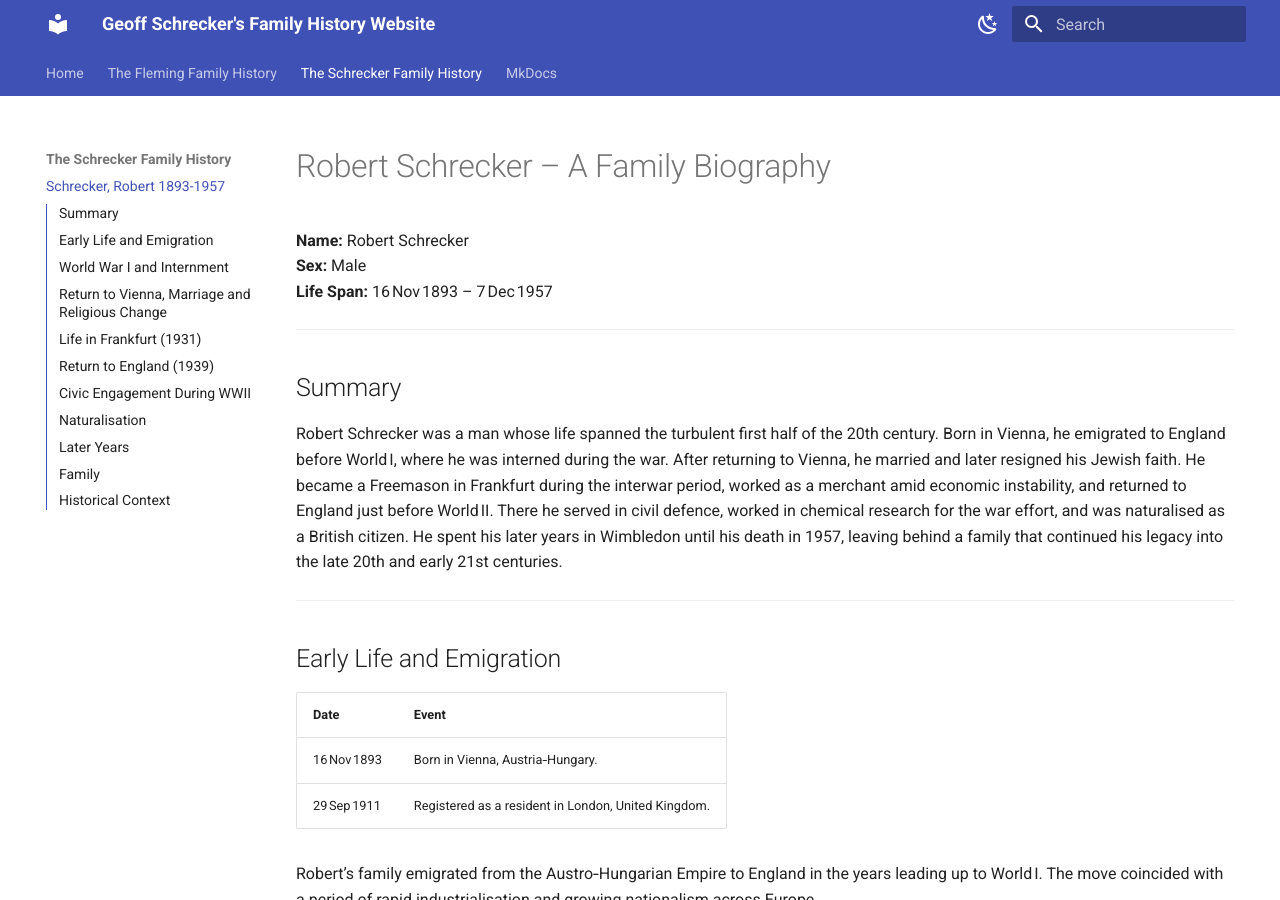
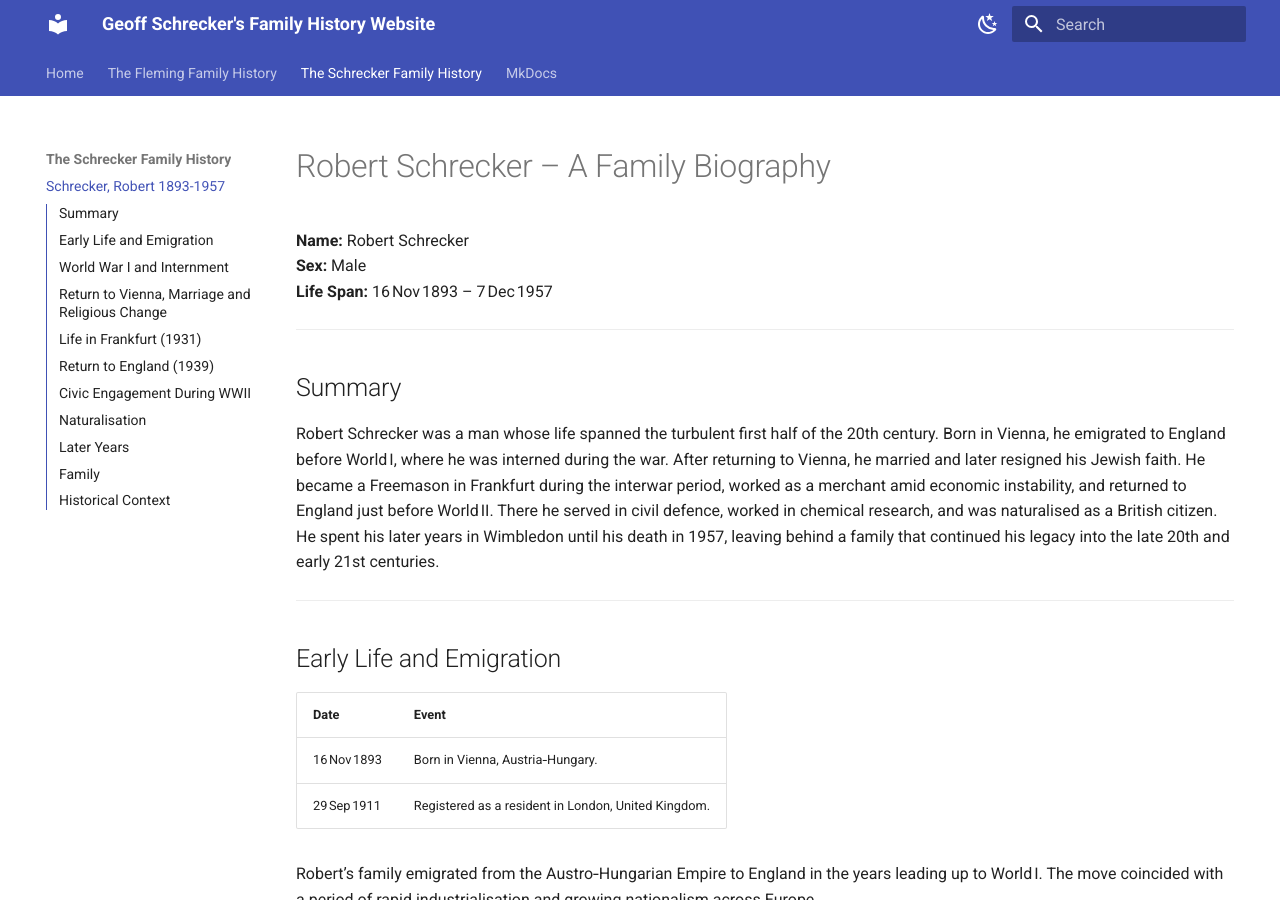
Before and after one commit to Schrecker-Family/Website, an MkDocs documentation site: the page built from docs/SchreckerR.md, in a window 1280 px wide and 900 px high. Built offline with MkDocs 1.6.1 and Material for MkDocs 9.7.7, drawn with Linux system fonts in a browser that asks for light colours.

Commit message:
Update Opa page

```diff
--- a/docs/SchreckerR.md
+++ b/docs/SchreckerR.md
@@ -8,7 +8,7 @@
 
 ## Summary
 
-Robert Schrecker was a man whose life spanned the turbulent first half of the 20th century. Born in Vienna, he emigrated to England before World I, where he was interned during the war. After returning to Vienna, he married and later resigned his Jewish faith. He became a Freemason in Frankfurt during the interwar period, worked as a merchant amid economic instability, and returned to England just before World II. There he served in civil defence, worked in chemical research for the war effort, and was naturalised as a British citizen. He spent his later years in Wimbledon until his death in 1957, leaving behind a family that continued his legacy into the late 20th and early 21st centuries.
+Robert Schrecker was a man whose life spanned the turbulent first half of the 20th century. Born in Vienna, he emigrated to England before World I, where he was interned during the war. After returning to Vienna, he married and later resigned his Jewish faith. He became a Freemason in Frankfurt during the interwar period, worked as a merchant amid economic instability, and returned to England just before World II. There he served in civil defence, worked in chemical research, and was naturalised as a British citizen. He spent his later years in Wimbledon until his death in 1957, leaving behind a family that continued his legacy into the late 20th and early 21st centuries.
 
 ---
 
```
